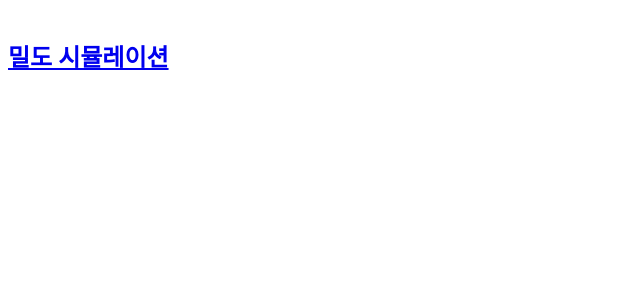
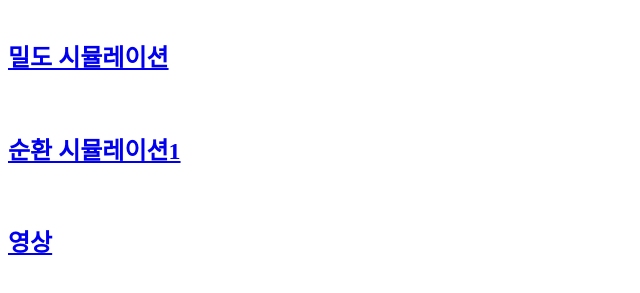
Before and after one commit to jw-astro09/1111, a plain HTML site: page index.html in a window 1280 px wide. Shown: the part 75-368 px from the top of the page, without its empty margins (0-640 px from the left). Drawn offline with Linux system fonts and the light colour scheme.

Commit message:
Update index.html

```diff
--- a/index.html
+++ b/index.html
@@ -10,5 +10,9 @@
     <a href="https://www.miricanvas.com/login?redirect=%2Fv2%2Fko%2Fdesign2%2F9cd541c7-a031-472f-ba81-2cd166f11f7f%3Flocation%3Ddesign%26type%3Dcopy_link%26access%3Dlink%26permission%3Deditor"><h2>ppt 공유</h2></a>
     <br>
     <a href="https://jw-astro09.github.io/1111/밀도.html"><h2>밀도 시뮬레이션</h2></a>
+    <br>
+    <a href="https://jw-astro09.github.io/1111/순환시뮬1.html"><h2>순환 시뮬레이션1</h2></a>
+    <br>
+    <a href="https://jw-astro09.github.io/1111/영상.html"><h2>영상</h2></a>
 </body>
 </html>
```
